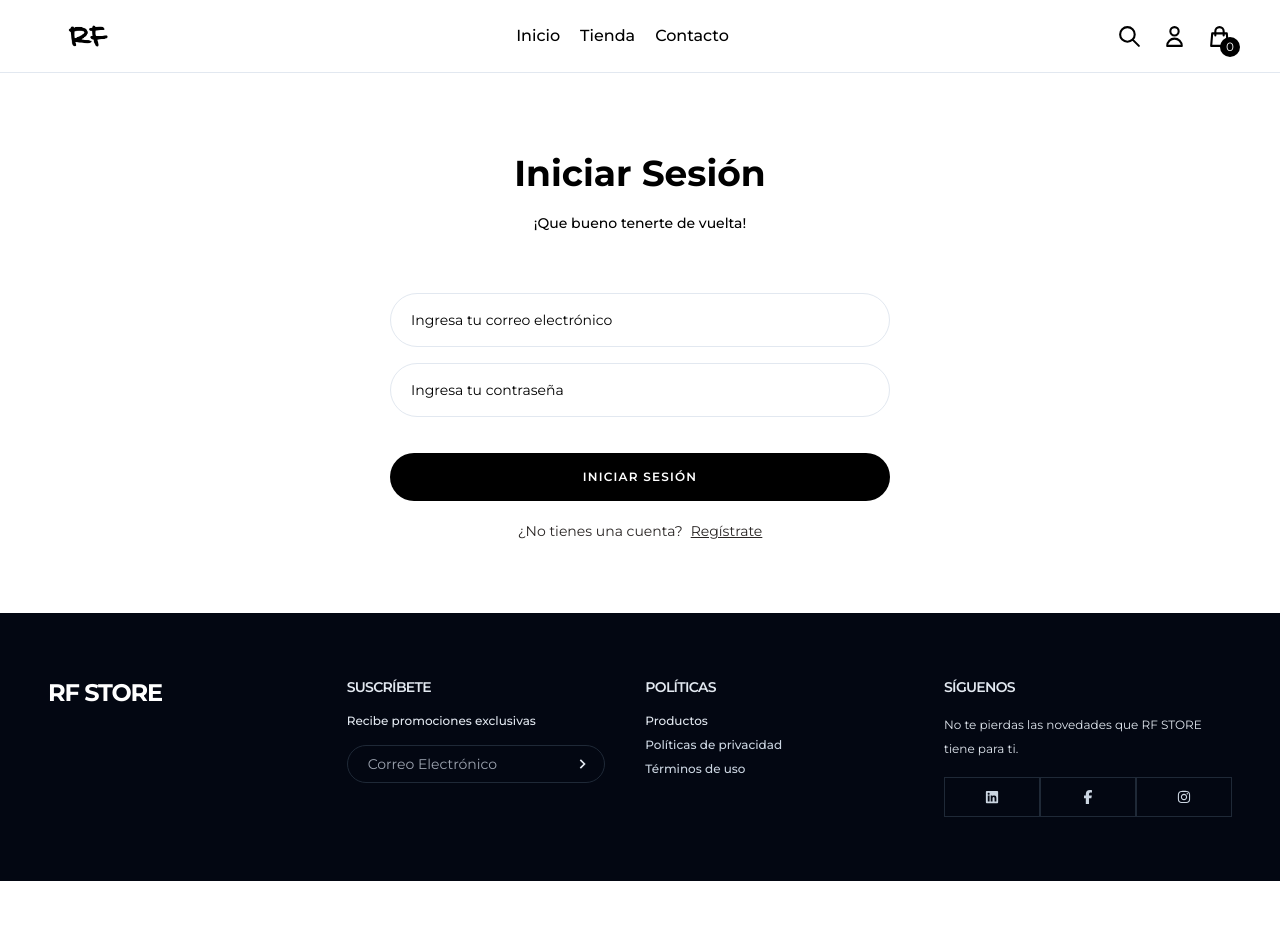
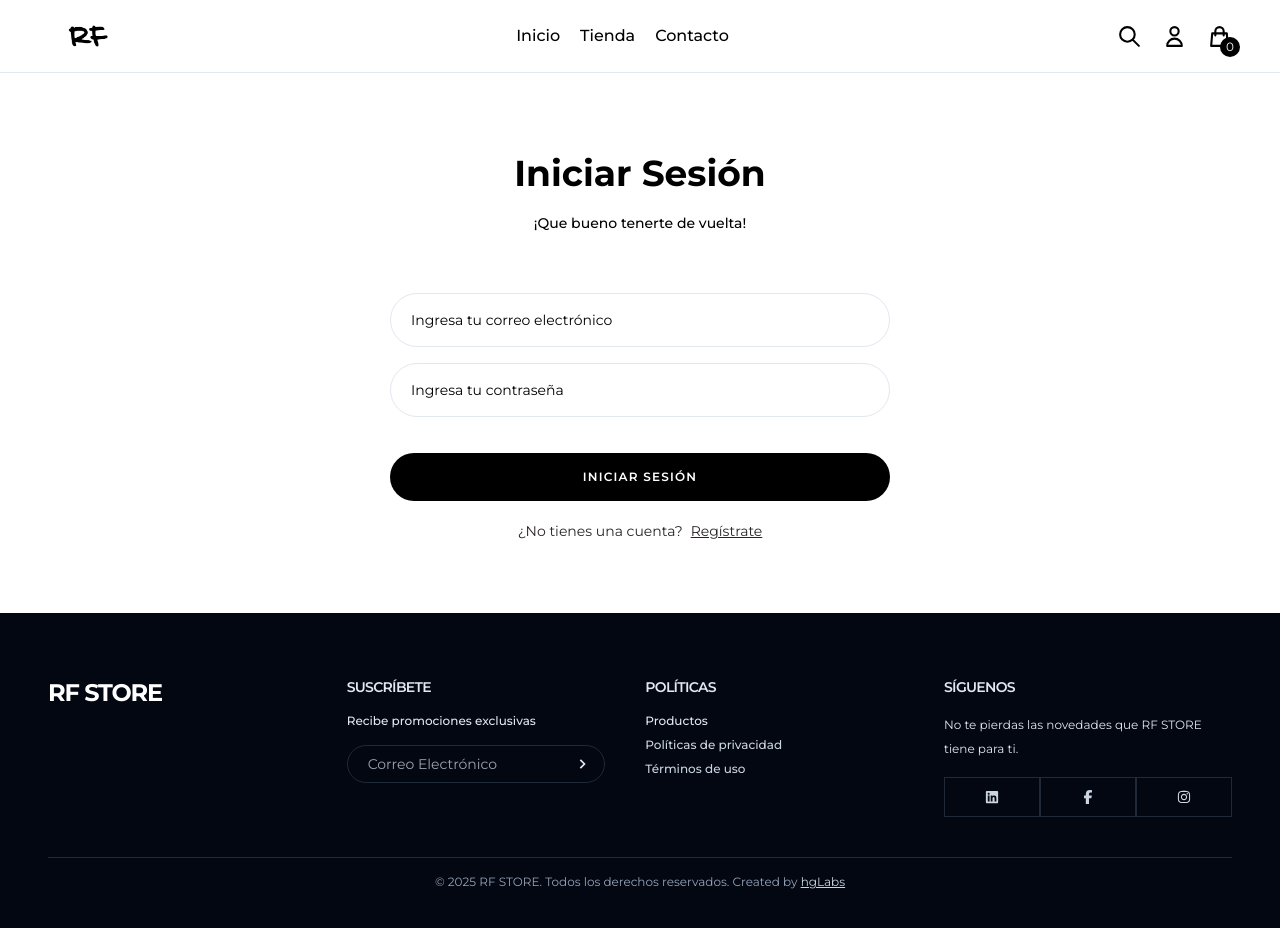
Before and after one commit to hglabs-uy/rfstore, a React (Vite) app: page /login in a window 1280 px wide. Shown: the top 928 px of the page. Before the commit the page ends 881 px from the top, so only its background shows below. Built offline with nearby package versions, Linux system fonts and the light colour scheme; no server answers.

Commit message:
cambios de footer

```diff
--- a/src/components/shared/Footer.tsx
+++ b/src/components/shared/Footer.tsx
@@ -1,78 +1,81 @@
-import { BiChevronRight } from 'react-icons/bi';
-import { Link } from 'react-router-dom';
-import { socialLinks } from '../../constants/links';
+import { BiChevronRight } from "react-icons/bi";
+import { Link } from "react-router-dom";
+import { socialLinks } from "../../constants/links";
 
 export const Footer = () => {
   return (
-		<footer className='flex flex-wrap justify-between gap-10 px-12 py-16 mt-10 text-sm bg-gray-950 text-slate-200 md:flex-nowrap'>
+    <footer className="flex flex-col px-12 py-16 mt-10 text-sm bg-gray-950 text-slate-200">
+      {/* fila superior con logo + 3 columnas */}
+      <div className="flex flex-wrap justify-between gap-10 md:flex-nowrap">
         <Link
-				to='/'
-				className={`text-2xl font-bold tracking-tighter transition-all text-white flex-1`}
+          to="/"
+          className="flex-1 text-2xl font-bold tracking-tighter text-white transition-all"
         >
           RF STORE
         </Link>
 
-			<div className='flex flex-col flex-1 gap-4'>
-				<p className='font-semibold tracking-tighter uppercase'>
-					Suscríbete
-				</p>
-				<p className='text-xs font-medium'>
-					Recibe promociones exclusivas
-				</p>
+        <div className="flex flex-col flex-1 gap-4">
+          <p className="font-semibold tracking-tighter uppercase">Suscríbete</p>
+          <p className="text-xs font-medium">Recibe promociones exclusivas</p>
 
-				<div className='flex items-center gap-2 px-3 py-2 border border-gray-800 rounded-full'>
+          <div className="flex items-center gap-2 px-3 py-2 border border-gray-800 rounded-full">
             <input
-						type='email'
-						placeholder='Correo Electrónico'
-						className='w-full pl-2 bg-gray-950 text-slate-200 focus:outline-none'
+              type="email"
+              placeholder="Correo Electrónico"
+              className="w-full pl-2 bg-gray-950 text-slate-200 focus:outline-none"
             />
-
-					<button className='text-slate-200'>
+            <button className="text-slate-200">
               <BiChevronRight size={20} />
             </button>
           </div>
         </div>
 
-			<div className='flex flex-col flex-1 gap-4'>
-				<p className='font-semibold tracking-tighter uppercase'>
-					Políticas
-				</p>
-
-				<nav className='flex flex-col gap-2 text-xs font-medium'>
-					<Link to='/tienda'>Productos</Link>
-					<Link to='#' className='text-slate-300 hover:text-white'>
+        <div className="flex flex-col flex-1 gap-4">
+          <p className="font-semibold tracking-tighter uppercase">Políticas</p>
+          <nav className="flex flex-col gap-2 text-xs font-medium">
+            <Link to="/tienda">Productos</Link>
+            <Link to="#" className="text-slate-300 hover:text-white">
               Políticas de privacidad
             </Link>
-					<Link to='#' className='text-slate-300 hover:text-white'>
+            <Link to="#" className="text-slate-300 hover:text-white">
               Términos de uso
             </Link>
           </nav>
         </div>
 
-			<div className='flex flex-col flex-1 gap-4'>
-				<p className='font-semibold tracking-tighter uppercase'>
-					Síguenos
+        <div className="flex flex-col flex-1 gap-4">
+          <p className="font-semibold tracking-tighter uppercase">Síguenos</p>
+          <p className="text-xs leading-6">
+            No te pierdas las novedades que RF STORE tiene para ti.
           </p>
-
-				<p className='text-xs leading-6'>
-					No te pierdas las novedades que RF STORE tiene para
-					ti.
-				</p>
-
-				<div className='flex'>
-					{socialLinks.map(link => (
+          <div className="flex">
+            {socialLinks.map((link) => (
               <a
                 key={link.id}
                 href={link.href}
-							target='_blank'
-							rel='noreferrer'
-							className='flex justify-center gap-2 px-10 py-3 transition-all border border-gray-800 itemsflex gap-2-center text-slate-300 hover:bg-white hover:text-gray-950'
+                target="_blank"
+                rel="noreferrer"
+                className="flex justify-center gap-2 px-10 py-3 transition-all border border-gray-800 text-slate-300 hover:bg-white hover:text-gray-950"
               >
                 {link.icon}
               </a>
             ))}
           </div>
         </div>
+      </div>
+
+      {/* copyright debajo */}
+      <div className="w-full pt-4 mt-10 text-xs text-center border-t border-gray-800 text-slate-400">
+        © 2025 RF STORE. Todos los derechos reservados. Created by{" "}
+        <a
+          href="https://www.linkedin.com/company/hglabs-uy" // poné acá la URL exacta de tu LinkedIn
+          target="_blank"
+          rel="noopener noreferrer"
+          className="underline text-slate-300 hover:text-white"
+        >
+          hgLabs
+        </a>
+      </div>
     </footer>
   );
 };
--- a/src/pages/CheckoutPage.tsx
+++ b/src/pages/CheckoutPage.tsx
@@ -33,7 +33,7 @@ export const CheckoutPage = () => {
 			<header className='h-[100px] bg-white text-black flex items-center justify-center flex-col px-10 border-b border-slate-200'>
 				<Link
 					to='/'
-					className='text-4xl font-bold self-center tracking-tighter transition-all md:text-5xl md:self-start'
+					className='self-center text-4xl font-bold tracking-tighter transition-all md:text-5xl md:self-start'
 				>
 					<p>
 						RF
@@ -42,10 +42,10 @@ export const CheckoutPage = () => {
 				</Link>
 			</header>
 
-			<main className='w-full h-full flex relative'>
+			<main className='relative flex w-full h-full'>
 				{totalItems === 0 ? (
 					<div
-						className='flex flex-col items-center justify-center gap-5 w-full'
+						className='flex flex-col items-center justify-center w-full gap-5'
 						style={{
 							height: 'calc(100vh - 100px)',
 						}}
@@ -55,7 +55,7 @@ export const CheckoutPage = () => {
 						</p>
 						<Link
 							to='/tienda'
-							className='py-4 bg-black rounded-full text-white px-7 text-xs uppercase tracking-widest font-semibold'
+							className='py-4 text-xs font-semibold tracking-widest text-white uppercase bg-black rounded-full px-7'
 						>
 							Empezar a comprar
 						</Link>
```
Lines whose indentation alone changed are shown as unchanged.
